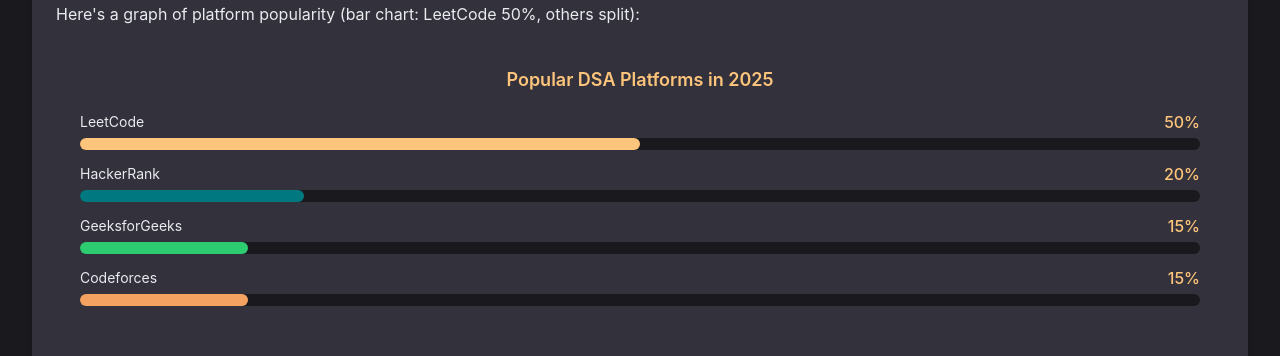
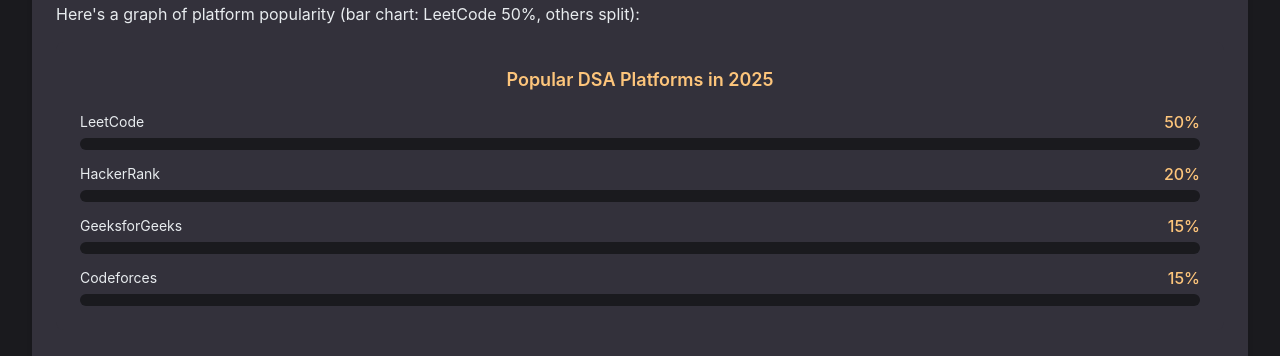
Before and after one commit to Bushraabir/PhyCode, a Next.js app: page /dsa/topic/introduction/setup in a window 1280 px wide. Shown: the part 4280-4636 px from the top of the page. Built offline with nearby package versions, Linux system fonts and the light colour scheme.

Commit message:
fixed bugs

```diff
--- a/src/pages/dsa/topic/introduction/setup.tsx
+++ b/src/pages/dsa/topic/introduction/setup.tsx
@@ -49,7 +49,7 @@
                 animate={{ width: `${item[dataKey]}%` }}
                 transition={{ duration: 1, delay: index * 0.1 }}
                 className="h-3 rounded-full"
-                style={{ backgroundColor: item.color }}
+
               />
             </div>
           </motion.div>
```
